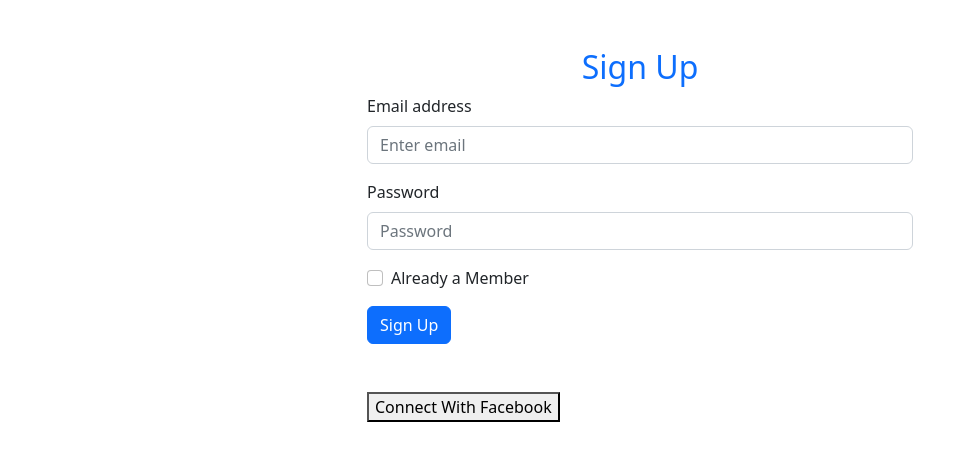
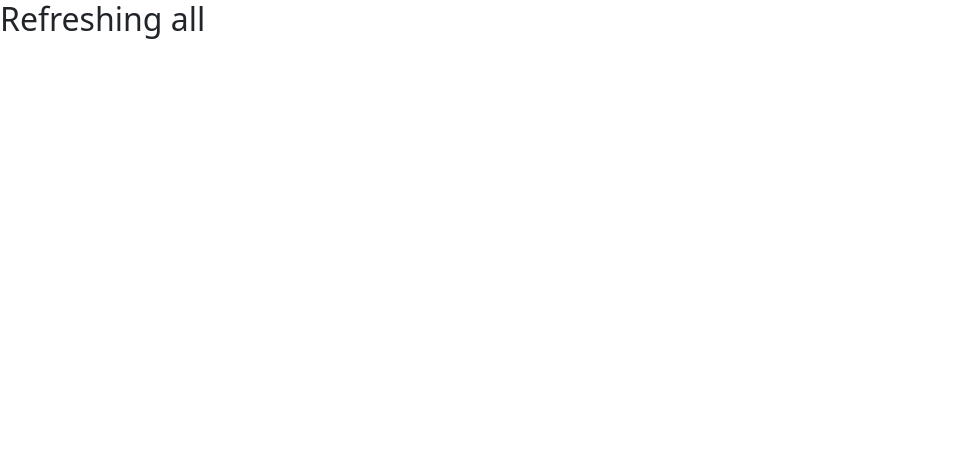
Before and after one commit to shafik720/firebase-form-validation---2-, a React (Create React App) app: page / in a window 1280 px wide. Shown: the top 460 px of the page, without its empty margins (0-973 px from the left). Built offline with nearby package versions, Linux system fonts and the light colour scheme.

Commit message:
resetting all

```diff
--- a/src/App.js
+++ b/src/App.js
@@ -9,124 +9,11 @@ import { useState } from 'react';
 
 
 function App() {
-  const auth = getAuth(app);
-  const provider = new FacebookAuthProvider();
 
-  const [email, setEmail] = useState('');
-  const [password, setPassword] = useState('');
-  const [error, setError] = useState('');
-  const [registered, setRegistered] = useState(false);
 
-  function emailHandle(e) {
-    setEmail(e.target.value);
-  }
-  function passwordHandle(e) {
-    setPassword(e.target.value);
-  }
-  function checkBoxHandle(e) {
-    setRegistered(e.target.checked);
-  }
-  function verification() {
-    const auth = getAuth();
-    sendEmailVerification(auth.currentUser)
-      .then(() => {
-        console.log('Verification email sent');
-      });
-  }
-  function signUp(e) {
-    e.preventDefault();
-    createUserWithEmailAndPassword(auth, email, password)
-      .then((userCredential) => {
-        const user = userCredential.user;
-        verification();
-        console.log(user);
-      })
-      .catch((error) => {
-        const errorCode = error.code;
-        const errorMessage = error.message;
-        setError(errorCode);
-        console.log(error)
-      });
-  }
-  function signIn(e) {
-    e.preventDefault();
-    signInWithEmailAndPassword(auth, email, password)
-      .then((userCredential) => {
-        // Signed in
-        const user = userCredential.user;
-        console.log(user);
-      })
-      .catch((error) => {
-        const errorCode = error.code;
-        const errorMessage = error.message;
-        setError(errorCode);
-        console.log(errorCode);
-      });
-  }
-
-  function facebookSignIn(){
-    signInWithPopup(auth, provider)
-  .then((result) => {
-    const user = result.user;
-    const credential = FacebookAuthProvider.credentialFromResult(result);
-    const accessToken = credential.accessToken;
-  })
-  .catch((error) => {
-    const errorCode = error.code;
-    const errorMessage = error.message;
-    setError(errorCode);
-    console.log(errorCode);
-  });
-  }
   return (
     <div>
-      <div className="container my-5">
-        <div className="row">
-          <div className="col-lg-6 mx-auto">
-            <Form>
-              <h2 className="text-center text-primary"> {registered ? 'Log In' : 'Sign Up'} </h2>
-
-              {registered && <Form.Group className="mb-3" controlId="formBasicEmail">
-                <Form.Label>User Name :</Form.Label>
-                <Form.Control onBlur={emailHandle} type="email" placeholder="Username" />
-              </Form.Group>}
-
-              <Form.Group className="mb-3" controlId="formBasicEmail">
-                <Form.Label>Email address</Form.Label>
-                <Form.Control onBlur={emailHandle} type="email" placeholder="Enter email" required />
-              </Form.Group>
-
-              <Form.Group className="mb-3" controlId="formBasicPassword">
-                <Form.Label>Password</Form.Label>
-                <Form.Control onBlur={passwordHandle} type="password" placeholder="Password" />
-              </Form.Group>
-
-              <Form.Group className="mb-3" controlId="formBasicCheckbox">
-                <Form.Check onChange={checkBoxHandle} type="checkbox" label="Already a Member" />
-              </Form.Group>
-              {/* error message  */}
-              <h4 className="text-danger">{error}</h4>
-              {registered ?
-                <Button onClick={signIn} variant="primary" type="submit">
-                  Log In
-                </Button>
-                :
-                <Button onClick={signUp} variant="primary" type="submit">
-                  Sign Up
-              </Button>
-              }
-
-            </Form>
-          </div>
-        </div>
-        <div className="row">
-          <div className="col-lg-6 mx-auto my-5">
-            <div className="">
-              <button onClick={facebookSignIn} >Connect With Facebook</button>
-            </div>
-          </div>
-        </div>
-      </div>
+      <h2>Refreshing all</h2>
     </div>
   );
 }
```
